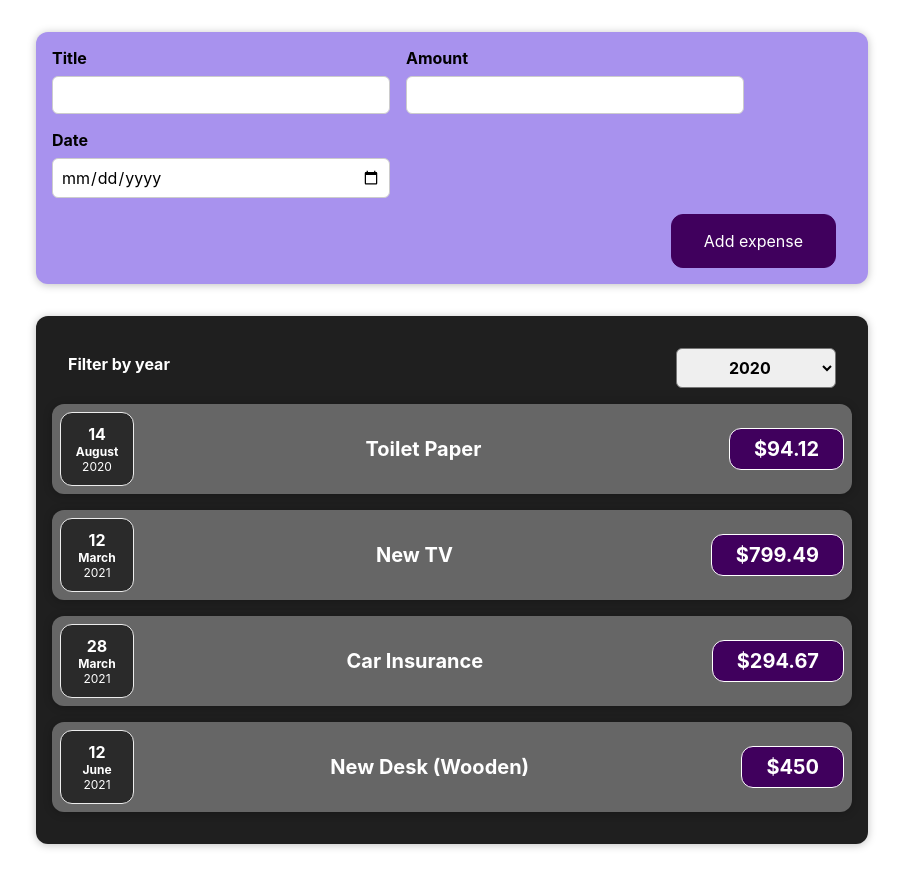
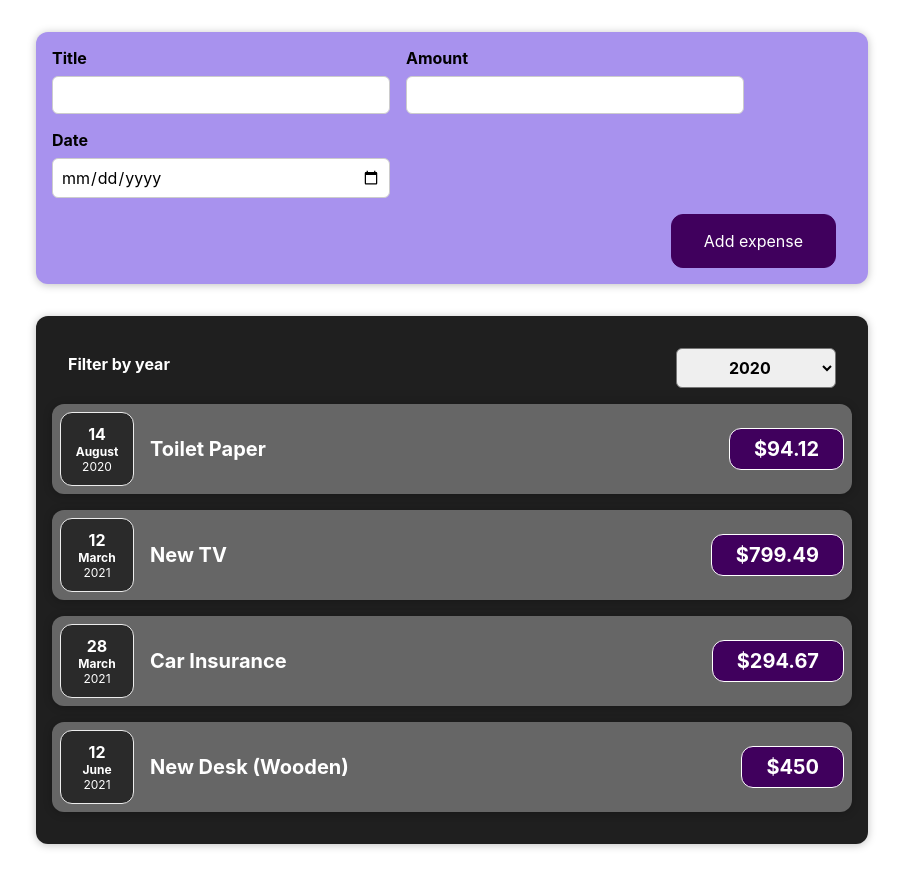
Before and after one commit to AnuvaPandya/Expense-Tracker, a React (Create React App) app: page / in a window 1280 px wide. Shown: the whole page, without its empty margins (188-1091 px from the left). Built offline with nearby package versions, Linux system fonts and the light colour scheme.

Commit message:
filter and form completed

```diff
--- a/src/App.js
+++ b/src/App.js
@@ -1,9 +1,9 @@
-import "./App.css";
+import React, { useState } from "react";
+
+import NewExpense from "./components/NewExpenses/NewExpense";
 import Expenses from "./components/Expenses/Expenses";
-import NewExpense from "./components/Newexpenses/NewExpense";
 
-const App = () => {
-  const expenses = [
+const INITIAL_EXPENSES = [
   {
     id: "e1",
     title: "Toilet Paper",
@@ -25,13 +25,18 @@
   },
 ];
 
+const App = () => {
+  const [expenses, setExpenses] = useState(INITIAL_EXPENSES);
+
   const addExpenseHandler = (expense) => {
-    console.log("In App.js");
+    setExpenses((prevExpenses) => {
+      return [expense, ...prevExpenses];
+    });
     console.log(expense);
   };
 
   return (
-    <div className="App">
+    <div>
       <NewExpense onAddExpense={addExpenseHandler} />
       <Expenses items={expenses} />
     </div>
```
Also changed, not shown: src/components/Expenses/ExpenseItem.js (+4 -4 lines). Lines whose indentation alone changed are shown as unchanged.
